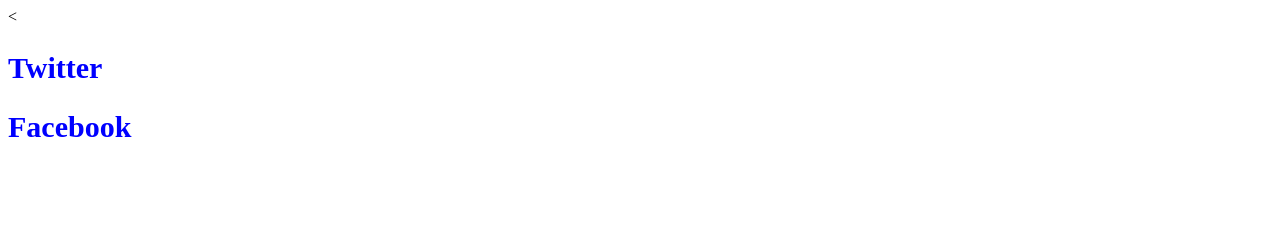
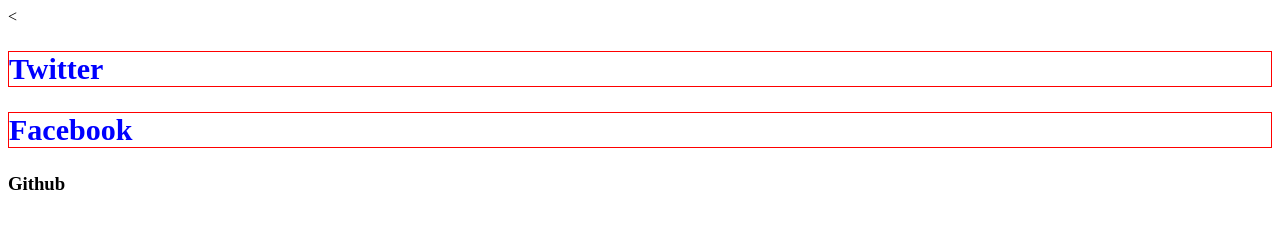
Before and after one commit to macalle77/proyectogitinicial, a plain HTML site: page index.html in a window 1280 px wide. Drawn offline with Linux system fonts and the light colour scheme.

Commit message:
Cambio estilos y contenido1

```diff
--- a/css/estilos.css
+++ b/css/estilos.css
@@ -1,4 +1,5 @@
 h2{
   color:blue;
   font-size:30px;
+  border: 1px solid red;
 }
--- a/index.html
+++ b/index.html
@@ -10,5 +10,6 @@
 <body>
 <h2>Twitter</h2>
 <h2>Facebook</h2>
+<h3>Github</h2>
 </body>
 </html>
```
